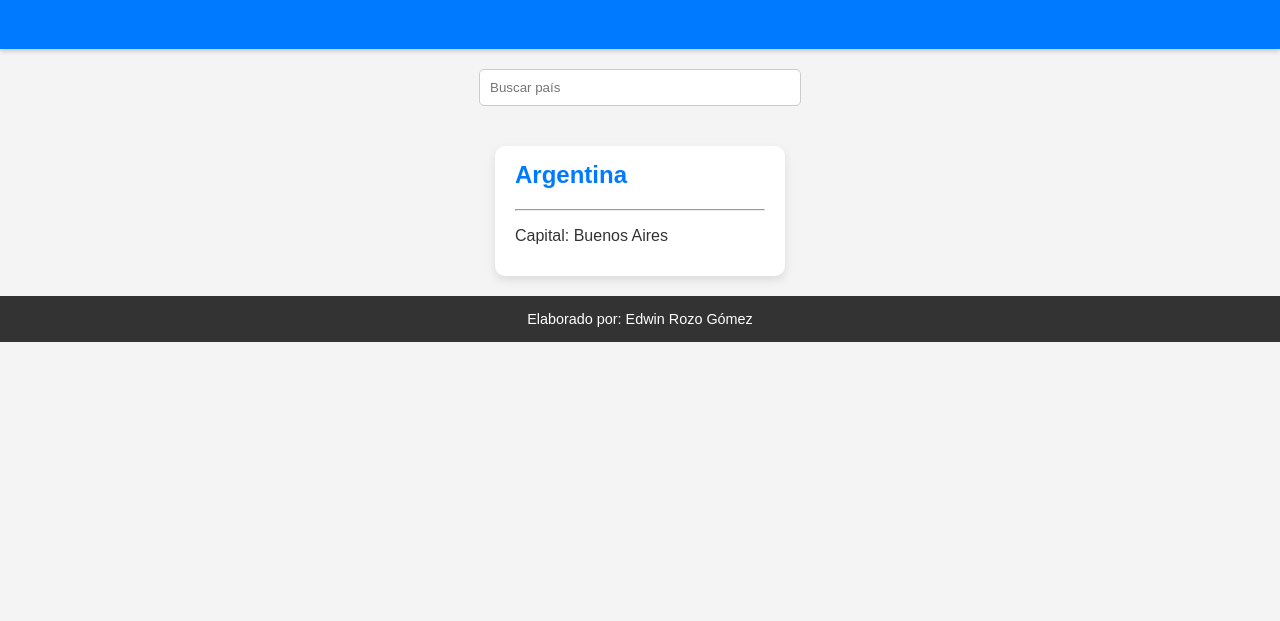
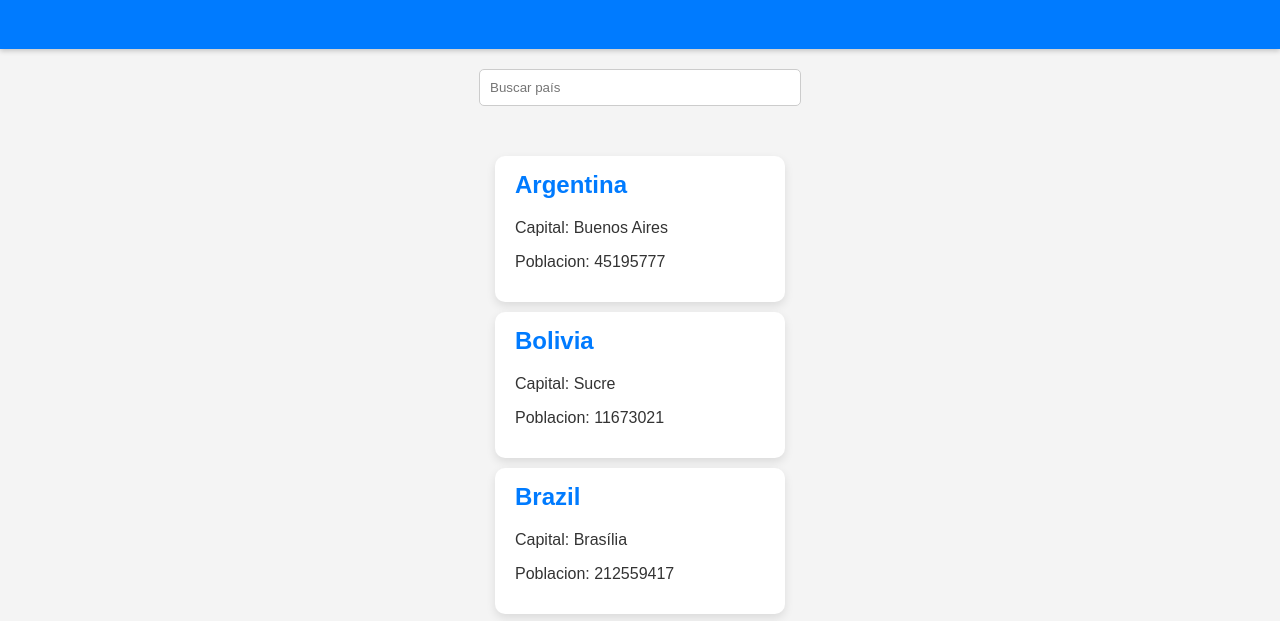
Before and after one commit to carlosadso2024/countries-app-carlos, a plain HTML site: page index.html in a window 1280 px wide. Shown: the part 110-731 px from the top of the page. Drawn offline with Linux system fonts and the light colour scheme.

Commit message:
creacion del contenedor para mostrar todas las tarjetas de los paises inicialmente

```diff
--- a/app.js
+++ b/app.js
@@ -1,3 +1,19 @@
 import { countries } from './countries.js'
 
+const content = document.getElementById('cardContent');
+
+countries.forEach((card) => {
+    const div = document.createElement("div")
+    div.classList.add("country-card")
+    div.innerHTML = `
+
+        <h2>${card.country}</h2>
+        <p>Capital: ${card.capital}</p>
+        <p>Poblacion: ${card.population}</p>`;
+
+    content.appendChild(div)
+});
+
+
+
 console.log(countries)
--- a/index.html
+++ b/index.html
@@ -13,11 +13,7 @@
   <main>
     <input type="text" placeholder="Buscar país" id="search-input">
     <div class="countries">
-      <div class="country-card">
-        <h2>Argentina</h2>
-        <hr>
-        <p>Capital: Buenos Aires</p>
-      </div>
+      <div id="cardContent"></div>
     </div>
   </main>
   <footer>
--- a/style.css
+++ b/style.css
@@ -47,6 +47,7 @@ input {
   box-shadow: 0 4px 10px rgba(0, 0, 0, 0.1);
   width: 250px;
   transition: transform 0.2s;
+  margin: 10px;
 }
 
 .country-card:hover {
```
